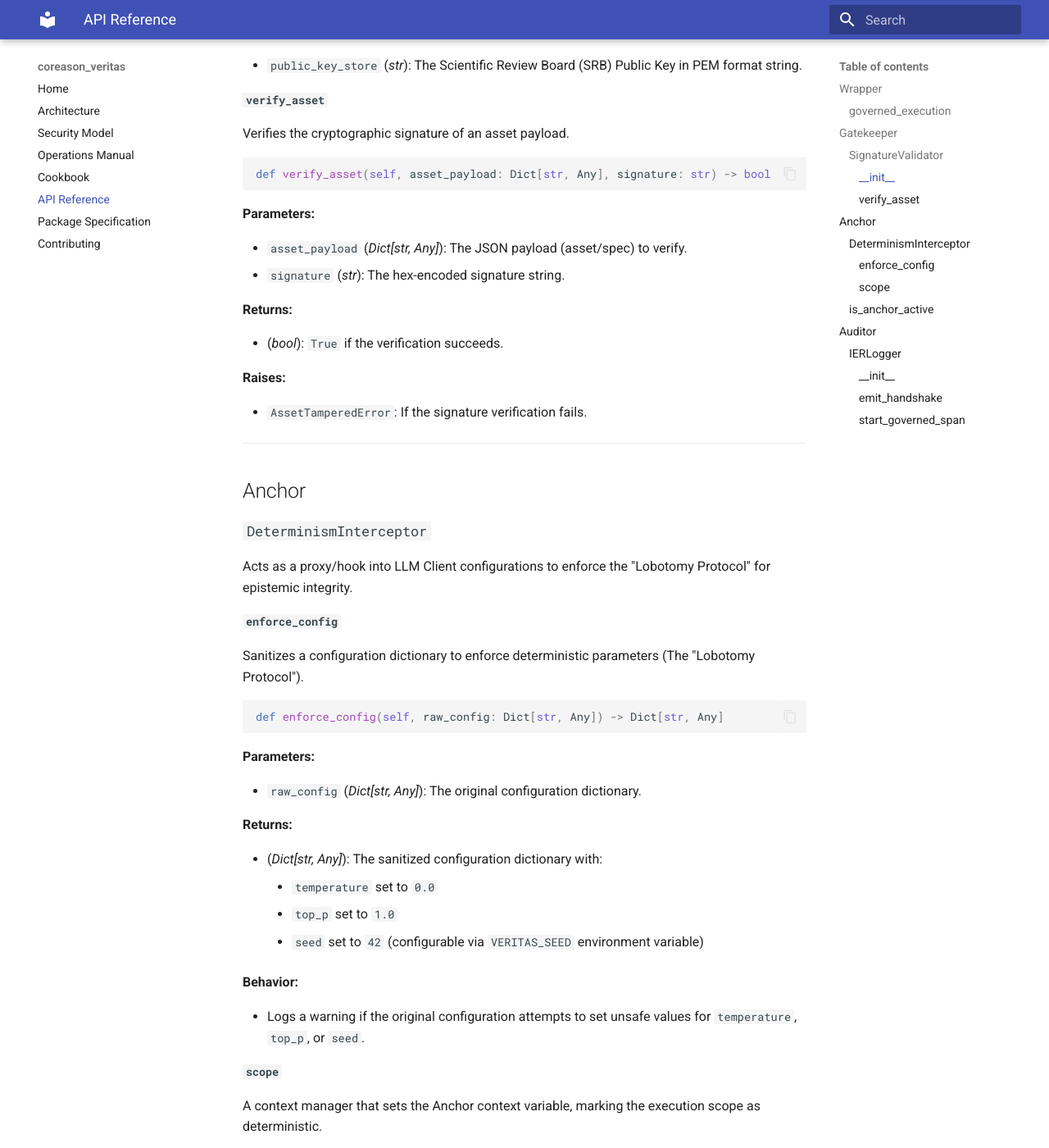
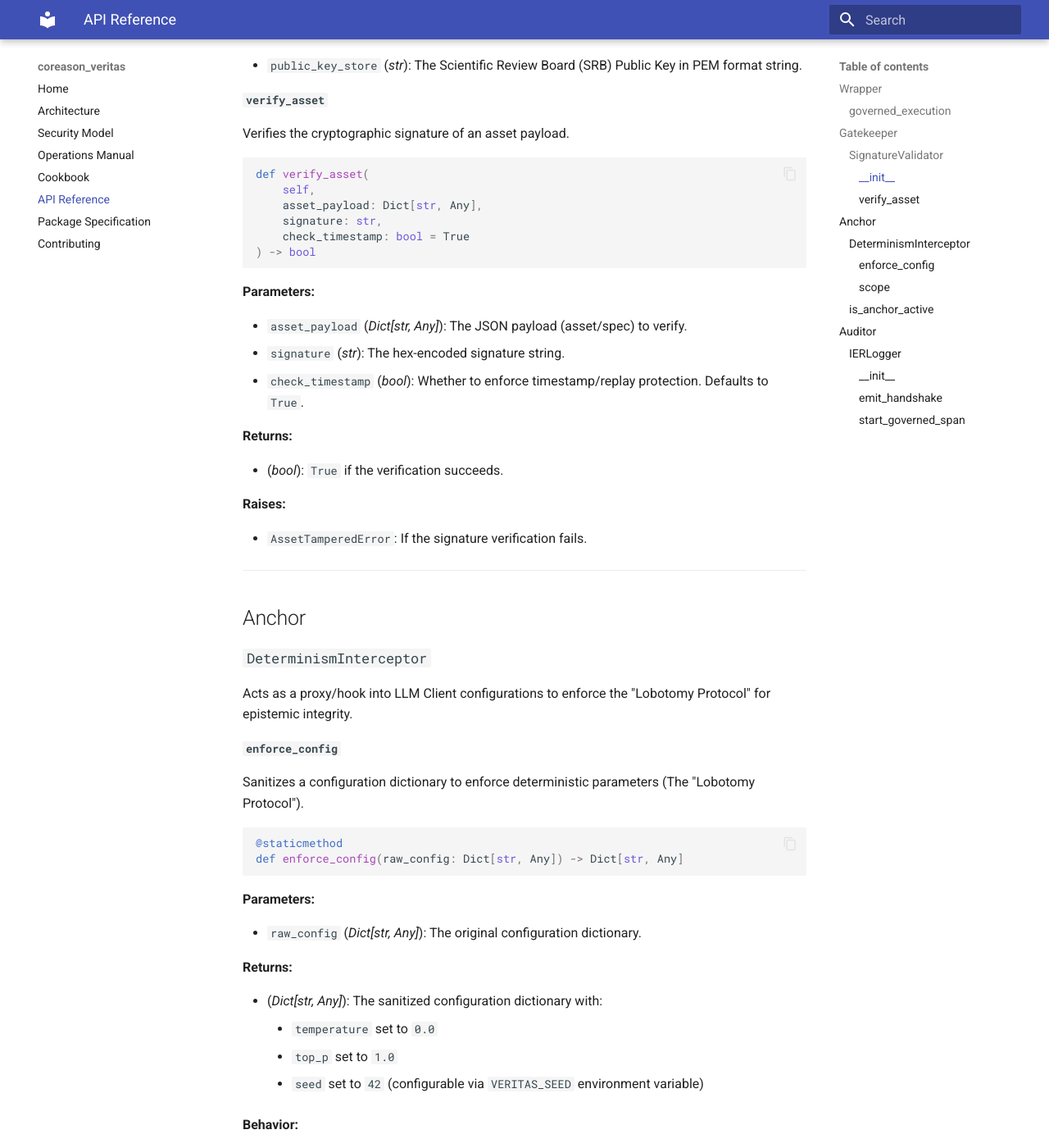
Before and after one commit to CoReason-AI/coreason_veritas, an MkDocs documentation site: the page built from docs/api.md, in a window 1280 px wide and 1400 px high, scrolled down 1632 px. Shown: the whole window at 82% size. Built offline with MkDocs 1.6.1 and Material for MkDocs 9.7.7, drawn with Linux system fonts in a browser that asks for light colours; some of the changed text lies outside the part shown.

Commit message:
docs: Update documentation to match current API signatures (#92)
Updated `docs/`, `README.md`, and `REQUIREMENTS.md` to align with recent codebase changes:

- `SignatureValidator`: Documented the new `check_timestamp` parameter in `verify_asset`.
- `DeterminismInterceptor`: Updated examples to reflect the shift to static methods (`enforce_config`, `scope`).
- `governed_execution`: Updated decorator usage examples and signatures (including `user_id_arg`).

https://github.com/CoReason-AI/coreason_veritas/commit/1f32e671e6c7dd9daf03db4139e137824604af65

````diff
--- a/docs/api.md
+++ b/docs/api.md
@@ -63,13 +63,19 @@ def __init__(self, public_key_store: str)
 Verifies the cryptographic signature of an asset payload.
 
 ```python
-def verify_asset(self, asset_payload: Dict[str, Any], signature: str) -> bool
+def verify_asset(
+    self,
+    asset_payload: Dict[str, Any],
+    signature: str,
+    check_timestamp: bool = True
+) -> bool
 ```
 
 **Parameters:**
 
 *   `asset_payload` (*Dict[str, Any]*): The JSON payload (asset/spec) to verify.
 *   `signature` (*str*): The hex-encoded signature string.
+*   `check_timestamp` (*bool*): Whether to enforce timestamp/replay protection. Defaults to `True`.
 
 **Returns:**
 
@@ -92,7 +98,8 @@ Acts as a proxy/hook into LLM Client configurations to enforce the "Lobotomy Pro
 Sanitizes a configuration dictionary to enforce deterministic parameters (The "Lobotomy Protocol").
 
 ```python
-def enforce_config(self, raw_config: Dict[str, Any]) -> Dict[str, Any]
+@staticmethod
+def enforce_config(raw_config: Dict[str, Any]) -> Dict[str, Any]
 ```
 
 **Parameters:**
@@ -115,8 +122,9 @@ def enforce_config(self, raw_config: Dict[str, Any]) -> Dict[str, Any]
 A context manager that sets the Anchor context variable, marking the execution scope as deterministic.
 
 ```python
+@staticmethod
 @contextlib.contextmanager
-def scope(self) -> Generator[None, None, None]
+def scope() -> Generator[None, None, None]
 ```
 
 **Usage:**
````
Also changed, not shown: README.md (+1 -3 lines), REQUIREMENTS.md (+13 -5 lines), The_Architecture_and_Utility_of_coreason_veritas.md (+1 -3 lines), docs/cookbook.md (+3 -3 lines), docs/specification.md (+5 -4 lines).
